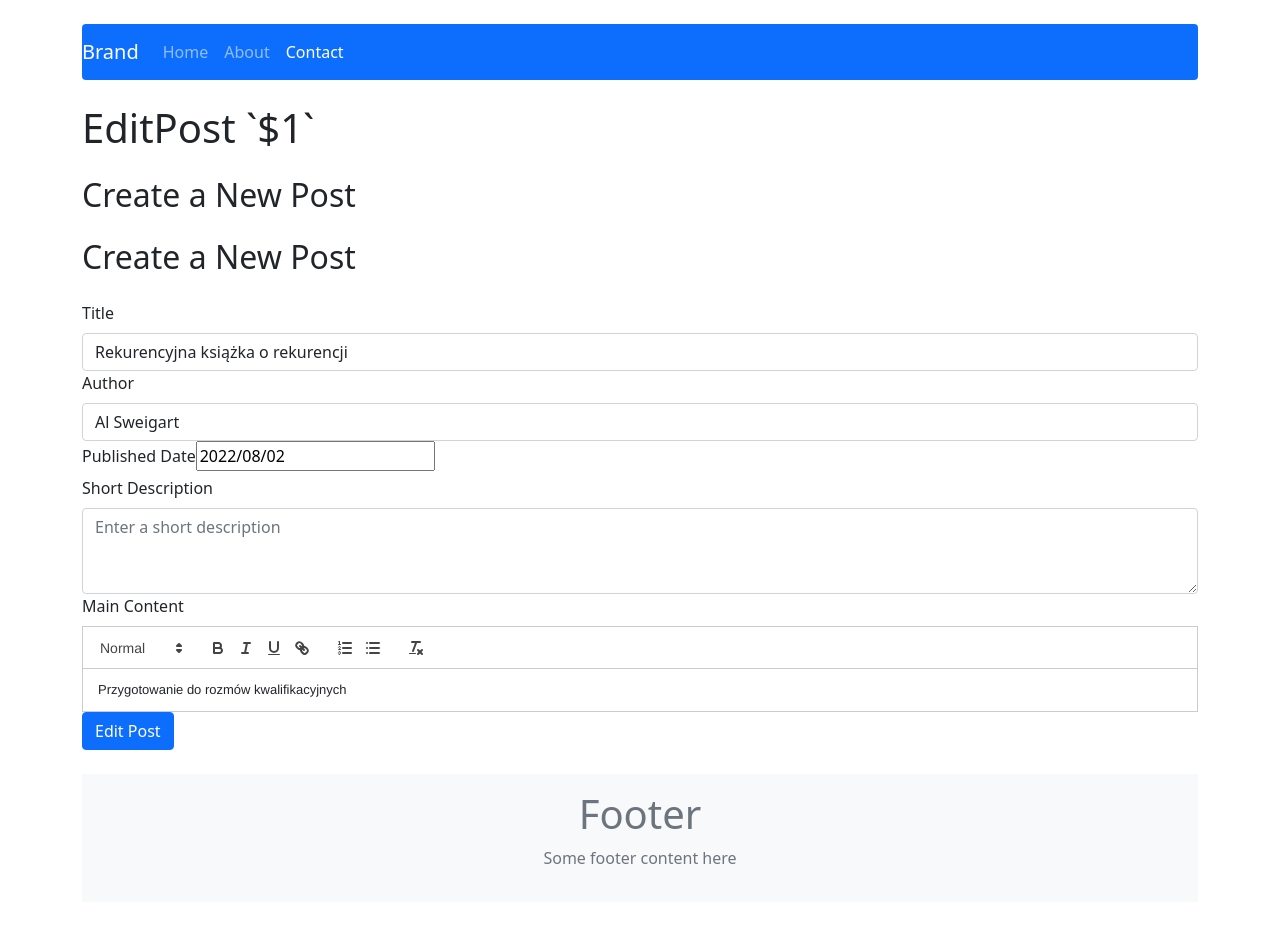
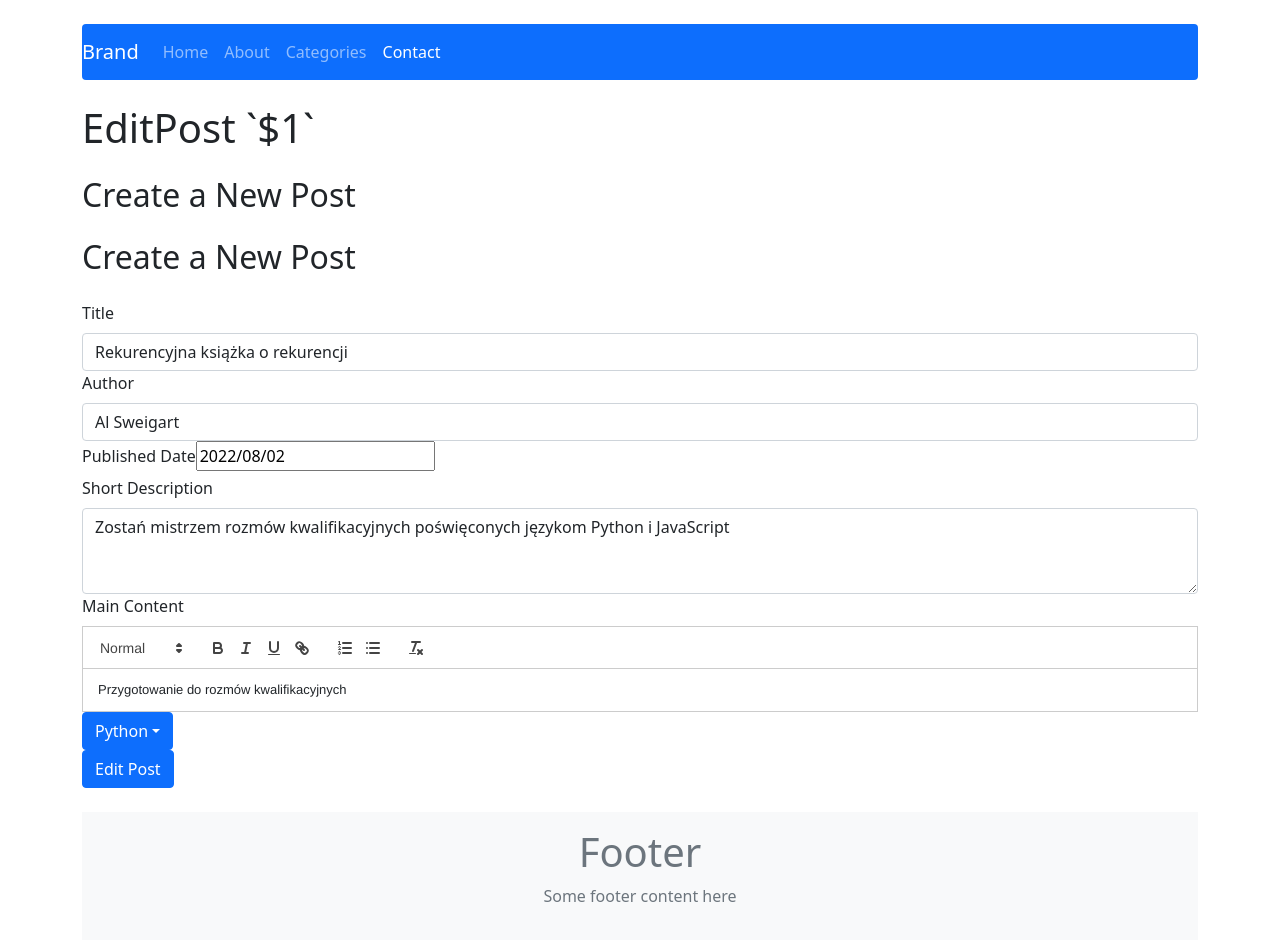
Before and after one commit to dave8git/react-crud-2024, a React (Create React App) app: page /post/edit/1 in a window 1280 px wide. Before the commit the page ends 902 px from the top, so only its background shows below. Built offline with nearby package versions, Linux system fonts and the light colour scheme.

Commit message:
Add categories functionality

```diff
--- a/package.json
+++ b/package.json
@@ -11,6 +11,7 @@
     "react-bootstrap": "^2.8.0",
     "react-datepicker": "^7.3.0",
     "react-dom": "^18.3.1",
+    "react-hook-form": "^7.45.4",
     "react-quill": "^2.0.0",
     "react-redux": "^8.1.2",
     "react-router-dom": "^6.15.0",
--- a/src/App.js
+++ b/src/App.js
@@ -8,6 +8,8 @@ import EditPost from './components/pages/EditPost';
 import NotFound from './components/pages/NotFound';
 import Header from './components/views/Header';
 import Footer from './components/views/Footer';
+import CategoryPage from './components/pages/CategoryPage';
+import CategoryPosts from './components/pages/CategoryPosts';
 
 
 function App() {
@@ -17,6 +19,8 @@ function App() {
       <Routes>
         <Route path="/" element={<Home />} />
         <Route path="/post/:id" element={<Post />} />
+        <Route path="/post/category/:category" element={<CategoryPosts />} />
+        <Route path="/categories" element={<CategoryPage />} />
         <Route path="/post/add" element={<AddPost />} />
         <Route path="/post/edit/:id" element={<EditPost />} />
         <Route path="/about" element={<About />} />
--- /dev/null
+++ b/src/components/pages/Category.js
@@ -0,0 +1,31 @@
+import React, { useCallback, useState } from 'react';
+import { useSelector, useDispatch } from 'react-redux';
+import { Dropdown, DropdownButton } from 'react-bootstrap';
+import { getAllCategories, getUniqueObjects } from '../../redux/postsRedux';
+
+const Category = (props) => {
+    const [selectedItem, setSelectedItem] = useState(props.selected);
+    const categories = useSelector(getAllCategories);
+    const uniqueObjects = useSelector(getUniqueObjects);
+    console.log('uniqueObjects', uniqueObjects);
+    console.log('categories', categories);
+
+    const handleSelect = useCallback((category) => {
+        setSelectedItem(category);// <-- nie musimy używać tej funkcji ponieważ category przyjdzie od rodzica, i tam będzie zapisane w stanie lokalny i zmieniane
+        props.action(category);
+        console.log('handleSelect category', category);
+    }, [setSelectedItem]);
+    return (
+        <DropdownButton
+            id="dropdown-basic-button"
+            title={selectedItem || "Proszę wybrać kategorię:"}
+            onSelect={handleSelect}
+        >
+        {categories.map((category, index) => (<Dropdown.Item key={index} eventKey={category}>{category}</Dropdown.Item>))};
+
+
+        </DropdownButton>
+    );
+}
+
+export default Category;
--- /dev/null
+++ b/src/components/pages/CategoryPosts.js
@@ -0,0 +1,24 @@
+import React, { useCallback, useState } from 'react';
+import { useSelector, useDispatch } from 'react-redux';
+import { getAllCategories, getPostsByCategory, getUniqueObjects } from '../../redux/postsRedux';
+import { Navbar, Nav } from 'react-bootstrap';
+import { NavLink, useParams } from 'react-router-dom';
+import MiniPost from './MiniPost';
+
+const CategoryPosts = (props) => {
+    const { category }  = useParams();
+
+    const posts = useSelector((state) => getPostsByCategory(state, category));
+
+    console.log("posts", posts);
+
+    return (
+        <>
+             {posts.map(post => <MiniPost {...post} />)}
+        </>
+
+
+    );
+}
+
+export default CategoryPosts;
--- a/src/components/pages/MiniPost.js
+++ b/src/components/pages/MiniPost.js
@@ -1,7 +1,7 @@
 import { Card, Button } from 'react-bootstrap';
 import { Link } from 'react-router-dom';
 
-const MiniPost = ({id, title, author, publishedDate, shortDescription}) => {
+const MiniPost = ({id, title, author, publishedDate, shortDescription, category}) => {
 
 
     return (
@@ -18,6 +18,9 @@ const MiniPost = ({id, title, author, publishedDate, shortDescription}) => {
                     <Card.Text>
                         {shortDescription}
                     </Card.Text>
+                    <Card.Text>
+                        <b>Category:</b> {category}
+                    </Card.Text>
                     <Link to={`/post/${id}`}>
                         <Button variant="primary">Read More</Button>
                     </Link>
--- a/src/components/pages/PostForm.js
+++ b/src/components/pages/PostForm.js
@@ -1,7 +1,9 @@
 import { useParams, Navigate, useNavigate } from 'react-router-dom/dist';
 import { Form, Button } from 'react-bootstrap';
+import { useForm } from "react-hook-form";
 import { useState } from 'react';
 import { propTypes } from 'react-bootstrap/esm/Image';
+import Category from './Category';
 import { format } from 'date-fns';
 import ReactQuill from 'react-quill';
 import DatePicker from 'react-datepicker';
@@ -9,12 +11,16 @@ import 'react-datepicker/dist/react-datepicker.css';
 import 'react-quill/dist/quill.snow.css';
 
 const PostForm = props => {
+    const { register, handleSubmit: validate, formState: { errors } } = useForm();
     console.log(123, props);
     const [title, setTItle] = useState(props.title || '');
     const [author, setAuthor] = useState(props.author || '');
     const [publishedDate, setPublishedDate] = useState(props.publishedDate ? new Date(props.publishedDate) : new Date());
-    const [shortDescription, setShortDescription] = useState(props.description || '');
+    const [shortDescription, setShortDescription] = useState(props.shortDescription || '');
     const [content, setContent] = useState(props.content || '');
+    const [contentError, setContentError] = useState(false);
+    const [dateError, setDateError] = useState(false);
+    const [category, setCategory] = useState(props.category);
 
     const handleTitleChange = (e) => setTItle(e.target.value); // title
     const handleAuthorChange = (e) => setAuthor(e.target.value);
@@ -22,27 +28,48 @@ const PostForm = props => {
     const handleShortDescriptionChange = (e) => setShortDescription(e.target.value);
     const handleContentChange = (value) => setContent(value); // React Quill wymaga żeby przekazywany był jeden argument, e.target.value nie zadziała (tak jest obsługiwane przez komponent ReactQuill)
 
+    const handleCategoryChange = (value) => setCategory(value);
+
     const handleAction = e => {
-        e.preventDefault();
-        const formattedDate = format(publishedDate, 'MM-dd-yyyy');
-        props.action({ title, author, publishedDate: formattedDate, shortDescription, content });
+        setContentError(!contentError);
+        setDateError(!dateError);
+        //e.preventDefault();
+        if(content && publishedDate) {
+            const formattedDate = format(publishedDate, 'MM-dd-yyyy');
+            props.action({ title, author, publishedDate: formattedDate, shortDescription, content, category });
+        }
+
     }
 
 
     return (
         <>
             <h2 className="my-4">Create a New Post</h2>
-            <Form onSubmit={handleAction}>
+            <Form onSubmit={validate(handleAction)}>
                 {/* Title Field */}
                 <Form.Group controlId="formTitle">
                     <Form.Label>Title</Form.Label>
-                    <Form.Control type="text" placeholder="Enter post title" value={title} onChange={handleTitleChange}/>
+                    <Form.Control
+                        {...register("title", { required: true, minLength: 3 })}
+                        type="text"
+                        placeholder="Enter post title"
+                        value={title}
+                        onChange={handleTitleChange}
+                    />
+                    {errors.title && <small className="d-block form-text tet-danger mt-2">This field is required</small>}
                 </Form.Group>
 
                 {/* Author Field */}
                 <Form.Group controlId="formAuthor">
                     <Form.Label>Author</Form.Label>
-                    <Form.Control type="text" placeholder="Enter author name" value={author} onChange={handleAuthorChange} />
+                    <Form.Control
+                        {...register("author", { required: true, minLength: 3})}
+                        type="text"
+                        placeholder="Enter author name"
+                        value={author}
+                        onChange={handleAuthorChange}
+                    />
+                    {errors.author && <small className="d-block form-text tet-danger mt-2">This field is required</small>}
                 </Form.Group>
 
                 {/* Published Date Field */}
@@ -54,20 +81,31 @@ const PostForm = props => {
                         onChange={handlePublishedDateChange}
                         dateFormat="yyyy/MM/dd"
                         />
+                {dateError && <small className="d-block form-text text-danger mt-2">Date can't be empty</small>}
                 </Form.Group>
 
                 {/* Short Description Field */}
                 <Form.Group controlId="formShortDescription">
                     <Form.Label>Short Description</Form.Label>
-                    <Form.Control as="textarea" rows={3} placeholder="Enter a short description" value={shortDescription} onChange={handleShortDescriptionChange}/>
+                    <Form.Control
+                        {...register("shortDescription", { required: true, minLength: 20})}
+                        as="textarea"
+                        rows={3}
+                        placeholder="Enter a short description"
+                        value={shortDescription}
+                        onChange={handleShortDescriptionChange}
+                    />
+                    {errors.shortDescription && <small className="d-block form-text tet-danger mt-2">This field is required</small>}
                 </Form.Group>
 
                 {/* Main Content Field */}
                 <Form.Group controlId="formMainContent">
                     <Form.Label>Main Content</Form.Label>
                     <ReactQuill theme="snow" value={content} onChange={handleContentChange} />
+                    {contentError && <small className="d-block form-text text-danger mt-2">Content can't be empty</small>}
                 </Form.Group>
 
+                <Category selected={category} action={handleCategoryChange} />
                 {/* Add Post Button */}
                 <Button variant="primary" type="submit">
                     {props.actionText}
--- a/src/components/views/NavBar.js
+++ b/src/components/views/NavBar.js
@@ -11,6 +11,7 @@ const NavBar = () => {
                 <Nav className="ml-auto">
                     <Nav.Link as={NavLink} to="/" href="#home">Home</Nav.Link>
                     <Nav.Link as={NavLink} to="/about" href="#about">About</Nav.Link>
+                    <Nav.Link as={NavLink} to="/categories" href="#categories">Categories</Nav.Link>
                     <Nav.Link as={NavLink} href="#contact">Contact</Nav.Link>
                 </Nav>
             </Navbar.Collapse>
--- a/src/redux/initialState.js
+++ b/src/redux/initialState.js
@@ -6,6 +6,7 @@ const initialState = {
             shortDescription: 'Zostań mistrzem rozmów kwalifikacyjnych poświęconych językom Python i JavaScript',
             content: 'Przygotowanie do rozmów kwalifikacyjnych',
             publishedDate: '08-02-2022',
+            category: 'Python',
             author: 'Al Sweigart'
         },
         {
@@ -14,6 +15,7 @@ const initialState = {
             shortDescription: 'Wprowadzenie',
             content: 'Książka o tym jak to było kiedyś...',
             publishedDate: '02-02-2022',
+            category: 'PHP',
             author: 'Robin Nixon'
         },
         {
@@ -22,6 +24,7 @@ const initialState = {
             shortDescription: 'Poznaj język mistrzów programowania',
             content: 'Wydana przez O\'reilly',
             publishedDate: '02-02-2022',
+            category: 'JS',
             author: 'David Flanagan'
         },
         {
@@ -30,8 +33,36 @@ const initialState = {
             shortDescription: 'Technologie: GraphQL, React, React Native i Electron',
             content: 'Połączenie JavaScript z różnymi technologiami',
             publishedDate: '02-02-2022',
+            category: 'JS',
             author: 'Adam D. Scott'
-        }
+        },
+        // {
+        //     id: '2',
+        //     title: 'PHP, MySQL i JavaScript',
+        //     shortDescription: 'Wprowadzenie',
+        //     content: 'Książka o tym jak to było kiedyś...',
+        //     publishedDate: '02-02-2022',
+        //     category: 'PHP',
+        //     author: 'Robin Nixon'
+        // },
+        // {
+        //     id: '3',
+        //     title: 'JavaScript. Przewodnik.',
+        //     shortDescription: 'Poznaj język mistrzów programowania',
+        //     content: 'Wydana przez O\'reilly',
+        //     publishedDate: '02-02-2022',
+        //     category: 'JS',
+        //     author: 'David Flanagan'
+        // },
+        // {
+        //     id: '4',
+        //     title: 'Wszechstronny JavaScript',
+        //     shortDescription: 'Technologie: GraphQL, React, React Native i Electron',
+        //     content: 'Połączenie JavaScript z różnymi technologiami',
+        //     publishedDate: '02-02-2022',
+        //     category: 'JS',
+        //     author: 'Adam D. Scott'
+        // }
 
     ]
 };
```
Also changed, not shown: src/components/pages/CategoryPage.js (added, +21 -0 lines), src/redux/postsRedux.js (+14 -2 lines), 1 other file (tests, documents, lock files or other folders).
